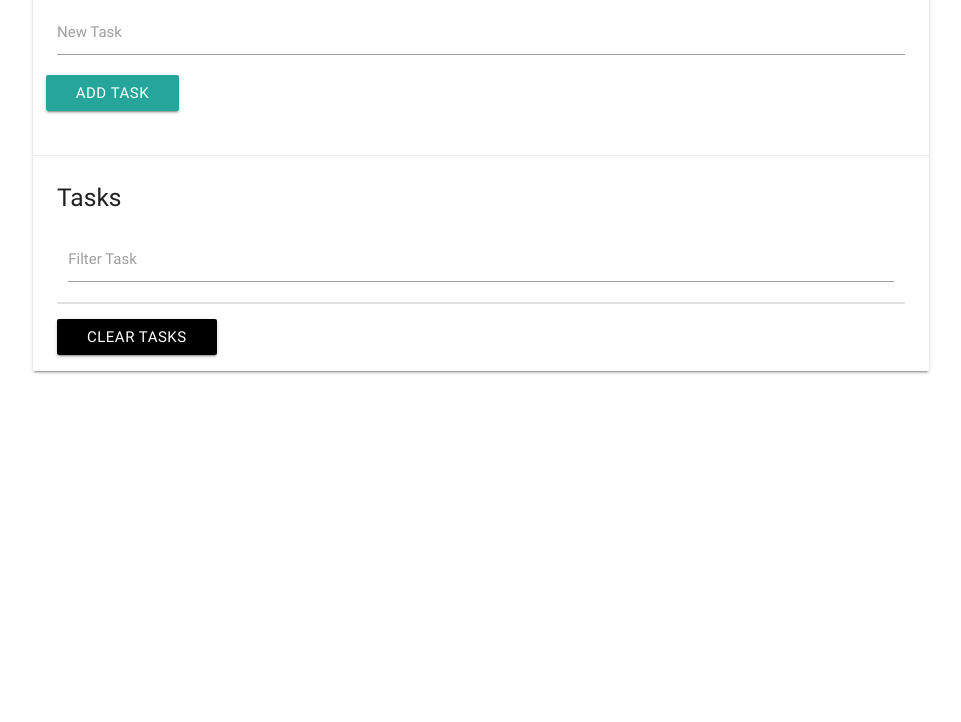
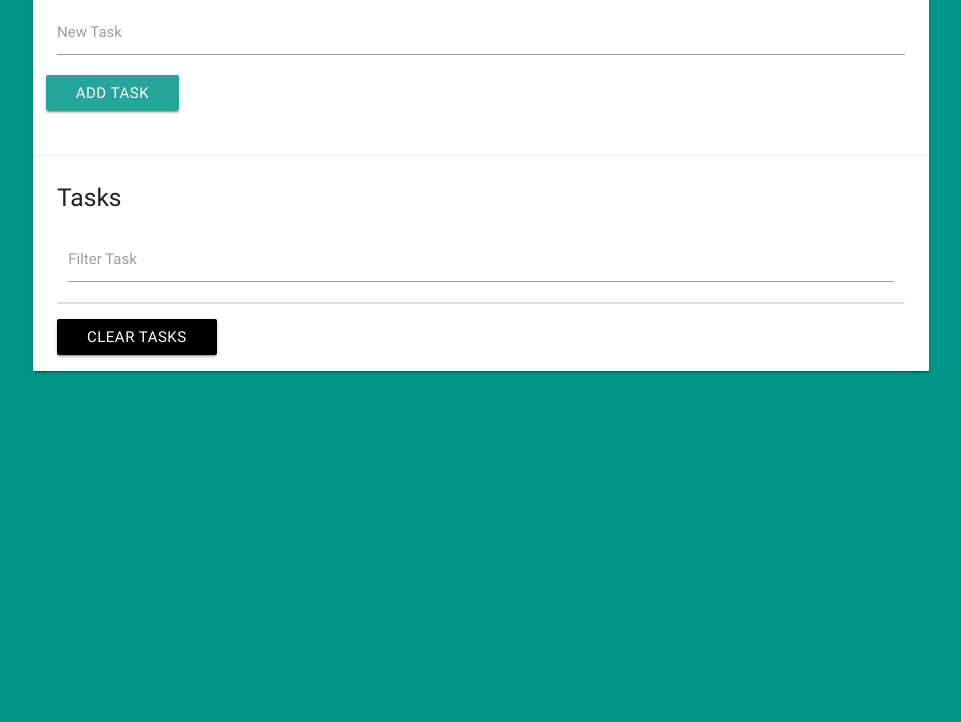
Before and after one commit to taniket15/materialTaskList, a plain HTML site: page index.html in a window 1280 px wide. Shown: the part 78-800 px from the top of the page, without its empty margins (159-1120 px from the left). Drawn offline with nearby package versions, Linux system fonts and the light colour scheme.

Commit message:
added background

```diff
--- a/index.html
+++ b/index.html
@@ -7,6 +7,7 @@
     <!-- Compiled and minified CSS -->
     <link rel="stylesheet" href="https://cdnjs.cloudflare.com/ajax/libs/materialize/0.100.2/css/materialize.min.css">
     <link rel="stylesheet" href="https://cdnjs.cloudflare.com/ajax/libs/font-awesome/4.7.0/css/font-awesome.css">
+    <link rel="stylesheet" href="./style.css">
     <title>Task List</title>
 </head>
 <body>
--- /dev/null
+++ b/style.css
@@ -0,0 +1,8 @@
+html,body{
+    width: 100%;
+    height: 100%;
+}
+
+body{
+    background-color: #009688;
+}
```
